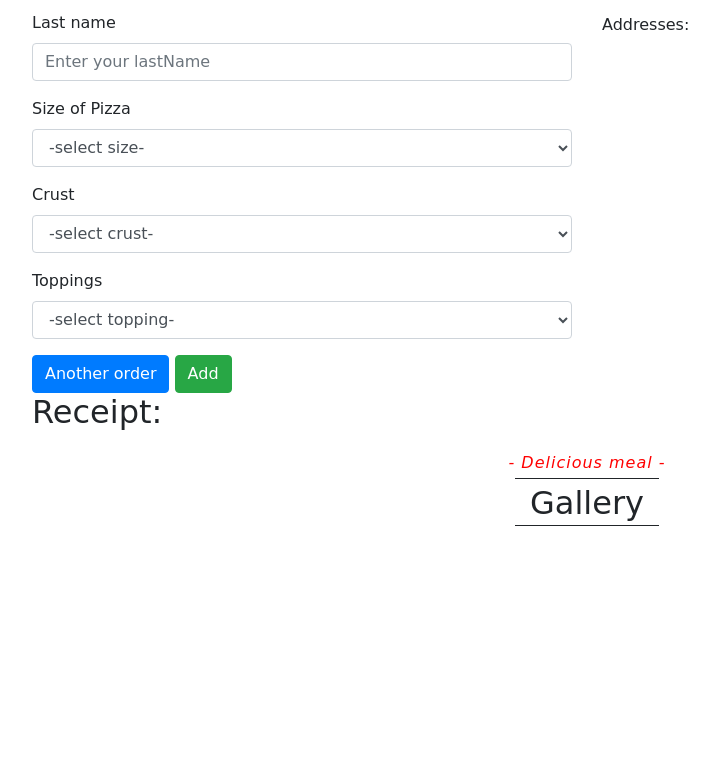
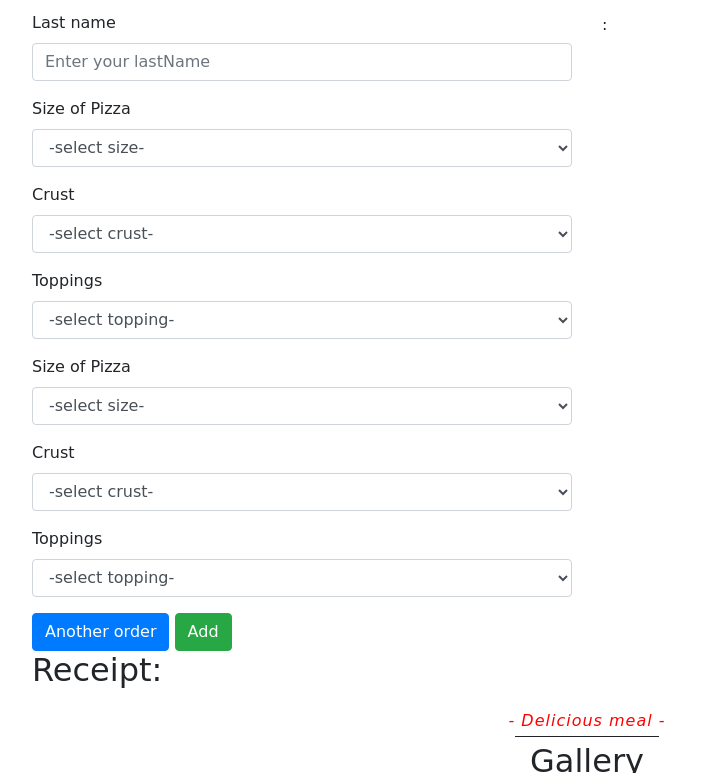
Before and after one commit to dennishg32/Pizza-Lover-Shop, a plain HTML site: page index.html in a window 1280 px wide. Both pictures are taken after a click on the element "Another order". Shown: the part 1825-2598 px from the top of the page, without its empty margins (53-774 px from the left). Drawn offline with nearby package versions, Linux system fonts and the light colour scheme; a web font is replaced by a local one.

Commit message:
additional of another order

```diff
--- a/index.html
+++ b/index.html
@@ -79,8 +79,8 @@
                             <input type="text" class="form-control" id="new-last-name" placeholder="Enter your lastName" />
                         </div>
 
-                        <div id="new-addresses">
-                            <div class="new-address">
+                        <div id="new-orders">
+                            <div class="new-order">
                                 <div class="form-group">
                                     <label for="new-size">Size of Pizza</label>
                                     <select class="form-control" id="select-size" required>
@@ -124,7 +124,7 @@
                         <h2></h2>
                         <p>First name: <span class="first-name"></span></p>
                         <p>Last name: <span class="last-name"></span></p>
-                        <p>Addresses:</p>
+                        <p>:</p>
                         <ul id="receipt-List"></ul>
                     </div>
                 </div>
--- a/js/scripts.js
+++ b/js/scripts.js
@@ -29,3 +29,39 @@ Crust.prototype.CrustofPizza = function() {
 Toppings.prototype.ToppingsofPizza = function() {
     return this.name;
 };
+
+$(document).ready(function() {
+    $("#add-order").click(function() {
+        $("#new-orders").append(
+            '<div class="new-order">' +
+            '<div class="form-group">' +
+            '<label for="new-size">Size of Pizza</label>' +
+            '<select class="form-control" id="select-size" required>' +
+            "<option disabled selected hidden>-select size-</option>" +
+            "<option>small</option>" +
+            "<option>medium</option>" +
+            "<option>Large</option>" +
+            "</select>" +
+            "</div>" +
+            '<div class="form-group">' +
+            '<label for="new-crust">Crust</label>' +
+            '<select class="form-control" id="select-crust" required>' +
+            "<option disabled selected hidden>-select crust-</option>" +
+            "<option>crispy</option>" +
+            "<option>stuffed</option>" +
+            "<option>glutten-free</option>" +
+            "</select>" +
+            "</div>" +
+            '<div class="form-group">' +
+            '<label for="new-topping">Toppings</label>' +
+            '<select class="form-control" id="select-topping" required>' +
+            "<option disabled selected hidden>-select topping-</option>" +
+            "<option>pepperoni</option>" +
+            "<option>supreme</option>" +
+            "<option>hawaiian</option>" +
+            "</select>" +
+            "</div>" +
+            "</div>"
+        );
+    });
+});
```
